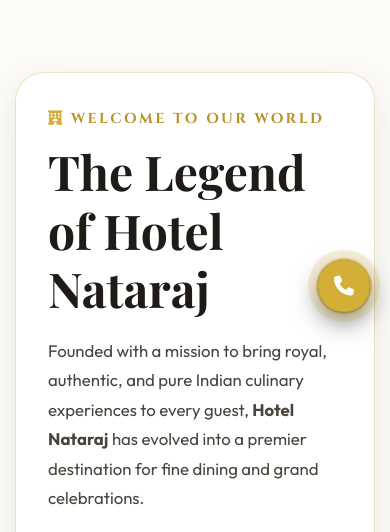
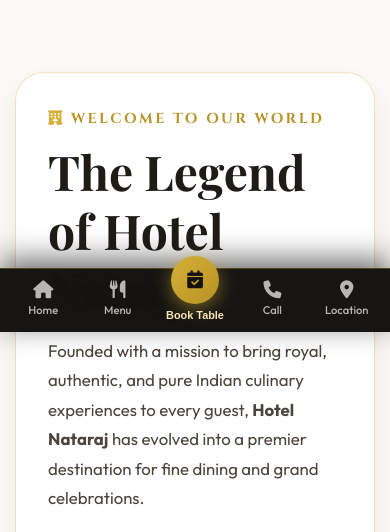
Before and after one commit to aryan6412/hotel-nataraj, a PHP site: page /about.php in a window 390 px wide. Shown: the part 512-1044 px from the top of the page. Run offline with PHP 8.4, Linux system fonts and the light colour scheme; some libraries are stand-ins or nearby versions; some web fonts are replaced.

Commit message:
Polish mobile UI/UX using UI-UX Pro Max: Add high-converting thumb zone mobile bottom bar, WCAG touch target compliance, and zero-overflow layout

```diff
--- a/css/styles.css
+++ b/css/styles.css
@@ -2489,29 +2489,17 @@ img {
         font-size: 0.78rem;
     }
 
-    /* Mobile Floating Hotline Widget: Sleek Circular Fab */
+    /* Mobile Bottom Floating Navigation Bar & Floating Hotline Hide */
+    .mobile-bottom-bar {
+        display: flex !important;
+    }
+
+    body {
+        padding-bottom: 74px !important;
+    }
+
     .floating-hotline-widget {
-        bottom: 20px;
-        right: 20px;
-    }
-
-    .hotline-pill {
-        padding: 0;
-        width: 52px;
-        height: 52px;
-        border-radius: 50%;
-        justify-content: center;
-        box-shadow: 0 10px 25px rgba(0, 0, 0, 0.5), 0 0 0 2px rgba(212, 175, 55, 0.6);
-    }
-
-    .hotline-text {
         display: none !important;
-    }
-
-    .hotline-icon {
-        width: 100%;
-        height: 100%;
-        font-size: 1.25rem;
     }
 
     /* Modal Responsiveness */
@@ -2557,3 +2545,87 @@ img {
     .hero-buttons-compact .btn { padding: 9px 12px; font-size: 0.78rem; }
     .scene-pill { padding: 4px 8px; font-size: 0.7rem; }
 }
+
+/* ==========================================================================
+   Mobile Bottom Bar Design (Thumb Zone UX - UI-UX Pro Max)
+   ========================================================================== */
+.mobile-bottom-bar {
+    display: none;
+    position: fixed;
+    bottom: 0;
+    left: 0;
+    width: 100%;
+    height: 64px;
+    background: rgba(14, 12, 10, 0.96);
+    backdrop-filter: blur(20px);
+    -webkit-backdrop-filter: blur(20px);
+    border-top: 1px solid rgba(212, 175, 55, 0.3);
+    z-index: 2800;
+    justify-content: space-around;
+    align-items: center;
+    padding: 0 6px;
+    box-shadow: 0 -8px 30px rgba(0, 0, 0, 0.6);
+}
+
+.mobile-bar-item {
+    display: flex;
+    flex-direction: column;
+    align-items: center;
+    justify-content: center;
+    gap: 3px;
+    color: rgba(253, 251, 247, 0.7);
+    text-decoration: none;
+    font-size: 0.7rem;
+    font-weight: 500;
+    background: none;
+    border: none;
+    cursor: pointer;
+    min-width: 52px;
+    min-height: 48px;
+    transition: all 0.2s ease;
+}
+
+.mobile-bar-item i {
+    font-size: 1.12rem;
+    transition: transform 0.2s ease, color 0.2s ease;
+}
+
+.mobile-bar-item.active,
+.mobile-bar-item:hover {
+    color: var(--color-gold-light);
+}
+
+.mobile-bar-item.active i {
+    color: var(--color-gold);
+    transform: translateY(-2px);
+}
+
+.mobile-bar-cta {
+    position: relative;
+    top: -12px;
+}
+
+.mobile-bar-cta .cta-inner {
+    width: 48px;
+    height: 48px;
+    border-radius: 50%;
+    background: linear-gradient(135deg, #D4AF37 0%, #B89324 100%);
+    color: #14110E;
+    display: flex;
+    align-items: center;
+    justify-content: center;
+    box-shadow: 0 4px 18px rgba(212, 175, 55, 0.5);
+    font-size: 1.2rem;
+    margin-bottom: 2px;
+    transition: transform 0.2s ease;
+}
+
+.mobile-bar-cta:active .cta-inner {
+    transform: scale(0.92);
+}
+
+.mobile-bar-cta span {
+    font-weight: 700;
+    color: var(--color-gold-light);
+    font-size: 0.68rem;
+}
--- a/includes/footer.php
+++ b/includes/footer.php
@@ -185,6 +185,32 @@
         </div>
     </div>
 
+    <!-- Mobile Bottom Floating Navigation Bar (Thumb Zone UX) -->
+    <nav class="mobile-bottom-bar" id="mobileBottomBar" aria-label="Mobile Navigation">
+        <a href="index.php" class="mobile-bar-item <?php echo basename($_SERVER['PHP_SELF']) === 'index.php' ? 'active' : ''; ?>">
+            <i class="fa-solid fa-house"></i>
+            <span>Home</span>
+        </a>
+        <a href="menu.php" class="mobile-bar-item <?php echo basename($_SERVER['PHP_SELF']) === 'menu.php' ? 'active' : ''; ?>">
+            <i class="fa-solid fa-utensils"></i>
+            <span>Menu</span>
+        </a>
+        <button class="mobile-bar-item mobile-bar-cta" id="mobileBarReserveBtn">
+            <div class="cta-inner">
+                <i class="fa-solid fa-calendar-check"></i>
+            </div>
+            <span>Book Table</span>
+        </button>
+        <a href="tel:9898989898" class="mobile-bar-item">
+            <i class="fa-solid fa-phone"></i>
+            <span>Call</span>
+        </a>
+        <a href="contact.php" class="mobile-bar-item <?php echo basename($_SERVER['PHP_SELF']) === 'contact.php' ? 'active' : ''; ?>">
+            <i class="fa-solid fa-location-dot"></i>
+            <span>Location</span>
+        </a>
+    </nav>
+
     <!-- Custom JS -->
     <script src="js/app.js"></script>
 </body>
--- a/js/app.js
+++ b/js/app.js
@@ -362,7 +362,7 @@ function initModals() {
     const reserveModal = document.getElementById('reserveModal');
     const closeReserveModal = document.getElementById('closeReserveModal');
     const reserveTriggers = [
-        'openReserveModal', 'mobileReserveBtn', 'heroReserveBtn',
+        'openReserveModal', 'mobileReserveBtn', 'heroReserveBtn', 'mobileBarReserveBtn',
         'bookBanquetBtn', 'ctaReserveBtn', 'menuReserveBtn', 'aboutReserveBtn'
     ];
 
```
